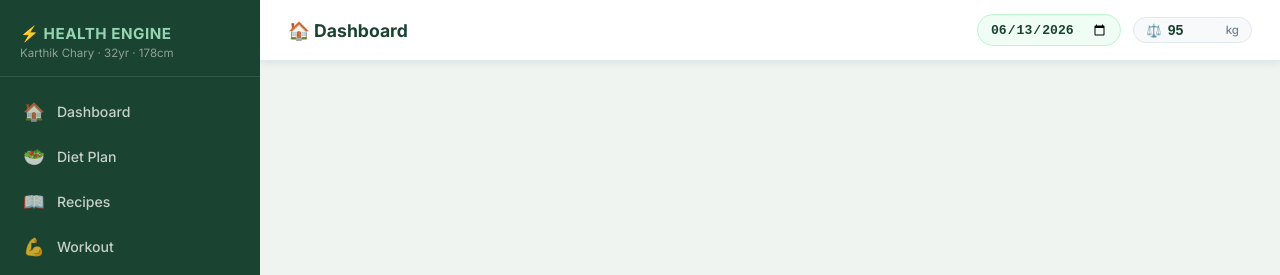
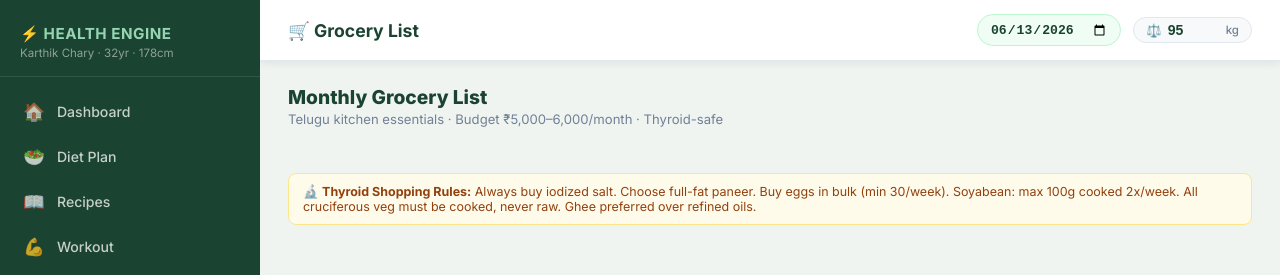
Before and after one commit to karthikchary2606/health-dashboard, a website: page public/index.html in a window 1280 px wide. Both pictures are taken after a click on the item "🛒 Grocery". Shown: the top 275 px of the page. Drawn offline with nearby package versions, Linux system fonts and the light colour scheme.

Commit message:
fix: add missing grocery section HTML causing JS crash on load
Root cause: Python rebuild script failed to insert grocery section HTML
because the marker string didn't match. buildGrocery() called
getElementById('groceryMonthSelector') which returned null, throwing
a TypeError that stopped all subsequent JS execution including
setGreeting(), updateBMI(), loadDateData() — causing 'Loading...'
everywhere.

Fixes:
- Insert grocery section HTML (<div id='sec-grocery'>) before end of .content
- Add null-guard to buildGrocery() as defensive fallback
- Fix leftover '7-DAY MEAL PLAN' comment to '6-MONTH TELUGU DIET PLAN'

Co-authored-by: Copilot <223556219+Copilot@users.noreply.github.com>

```diff
--- a/public/index.html
+++ b/public/index.html
@@ -742,11 +742,26 @@ input:checked + .wt-slider:before{transform:translateX(22px)}
     </div>
   </div>
 
+
+  <!-- ===== GROCERY ===== -->
+  <div id="sec-grocery" class="section">
+    <div class="section-header">
+      <div><h2>Monthly Grocery List</h2><p>Telugu kitchen essentials · Budget ₹5,000–6,000/month · Thyroid-safe</p></div>
+    </div>
+    <div class="month-selector" id="groceryMonthSelector"></div>
+    <div id="groceryBudgetBar"></div>
+    <div class="hscroll"><div id="groceryContent"></div></div>
+    <div class="thyroid-note">
+      🔬 <strong>Thyroid Shopping Rules:</strong> Always buy iodized salt. Choose full-fat paneer. Buy eggs in bulk (min 30/week).
+      Soyabean: max 100g cooked 2x/week. All cruciferous veg must be cooked, never raw.
+      Ghee preferred over refined oils.
+    </div>
+  </div>
   </div><!-- end .content -->
 </div><!-- end .main -->
 <script>
 // =====================================================
-// DATA: 7-DAY MEAL PLAN
+// DATA: 6-MONTH TELUGU DIET PLAN
 // =====================================================
 const PROGRAM_START = new Date("2026-06-14");
 function getCurrentMonthIndex() {
```
